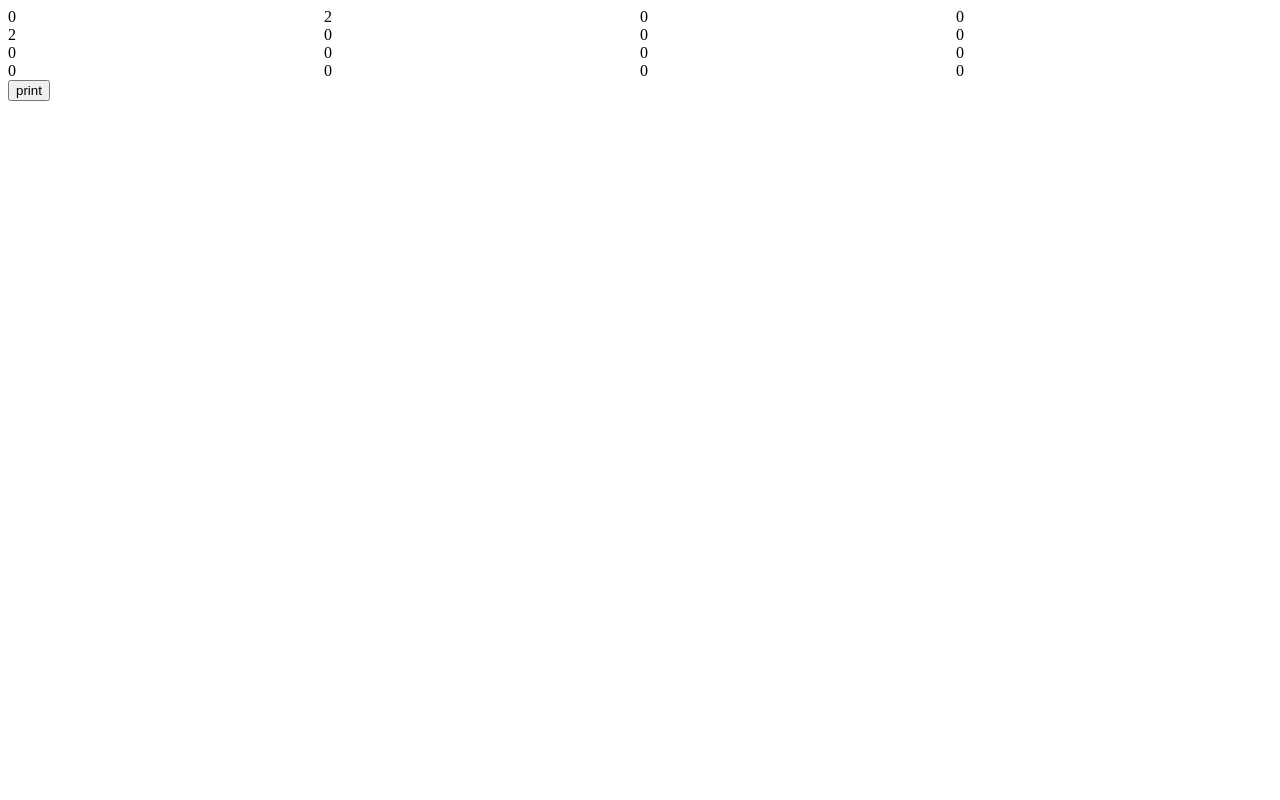
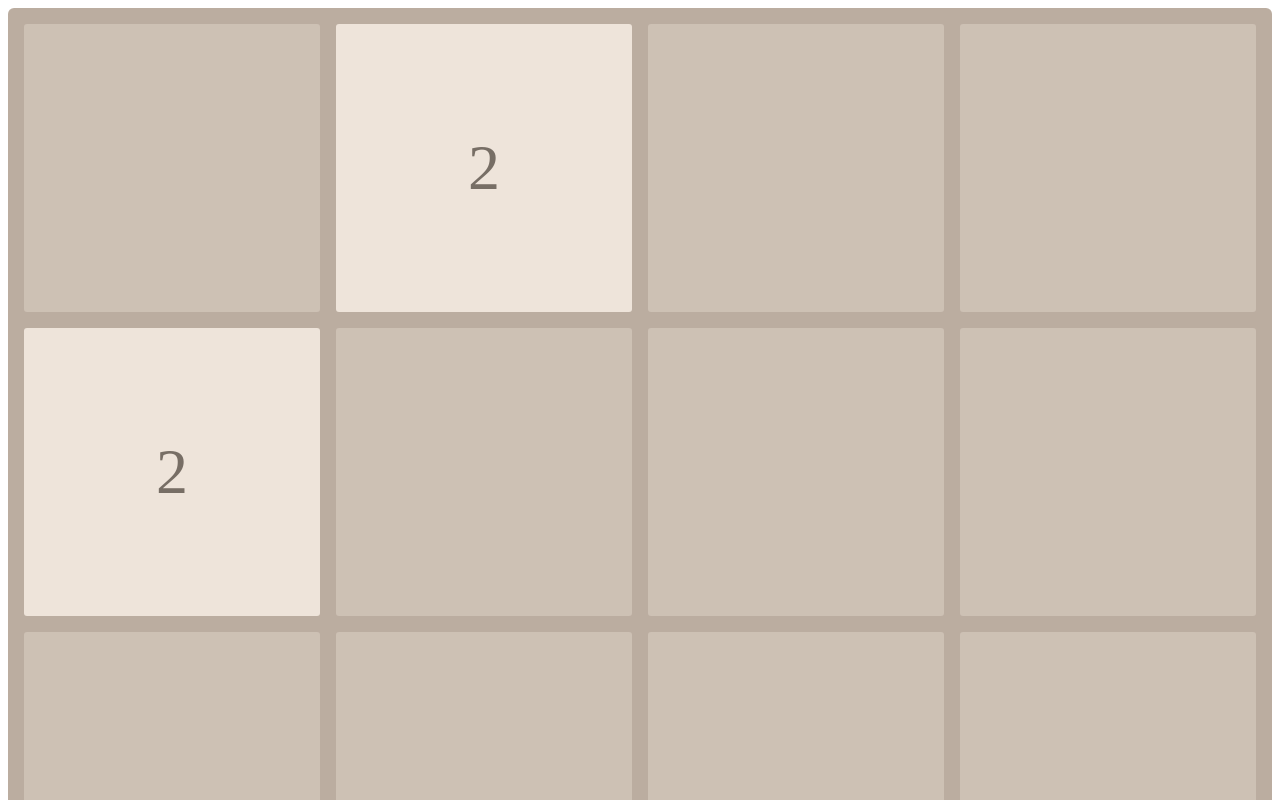
Before and after one commit to lsw0011/luke-playground, a React app in the folder frontend/: page / in a window 1280 px wide. Shown: the top 800 px of the page. Built offline with nearby package versions, Linux system fonts and the light colour scheme; the HTML template or start-up script is replaced by a standard one.

Commit message:
skinning taken care of

```diff
--- a/frontend/src/Game/Board.tsx
+++ b/frontend/src/Game/Board.tsx
@@ -188,7 +188,6 @@ const Board = () => {
     return (
         <>
             <GameBoard gameArray={gameArray} />
-            <button onClick={() => console.log(gameArray)}>print</button>
         </>
 
     )
--- a/frontend/src/Game/GameBoard.tsx
+++ b/frontend/src/Game/GameBoard.tsx
@@ -1,15 +1,25 @@
-import { Box } from '@material-ui/core';
+import { Box, Grid, makeStyles } from '@material-ui/core';
 import * as React from 'react'
+import Square from './Square';
+
+const useStyles = makeStyles((theme) => ({
+    board: {
+        borderRadius: '6px',
+        height: '95vw',
+        backgroundColor: '#BBADA0',
+        padding: '0.5rem'
+    },
+    row: {
+        height: '25%'
+    }
+}));
 
 const GameBoard = (props: {gameArray: number[]}) => {
     const [rowifiedArray, setRowifiedArray] = React.useState(new Array(4).fill(new Array(4).fill(0)))
     const [board, setBoard] = React.useState()
-    console.log('rerender props.gameArray', props.gameArray)
-    console.log('rerender rowifiedArray', rowifiedArray)
-    console.log('rerender board', board)
+    const classes = useStyles()
 
     const rows = (gameArray): number[][]  => {
-        console.log('rows', gameArray)
         const rowifiedArray: number[][] = [];
         let currentRow: number[] = [];
         for(let i = 0; i < gameArray.length; i++){
@@ -19,19 +29,21 @@ const GameBoard = (props: {gameArray: number[]}) => {
                 currentRow = [];
             }
         }
-        console.log(rowifiedArray)
         return rowifiedArray;
     }
 
     const constructBoard = (rowifiedArray) => {
         const board = rowifiedArray.map((el, i) => {
-            const row = el.map((el, i) => {
-                return <Box key={i} width={'25%'}>{el}</Box>
+            console.log(el)
+            const row = el.map((el, j) => {
+                return <Square value={el} key={`${i}${j}`} />
             })
             return (
-                <Box display={'flex'} key={i}>
-                    {row}
-                </Box>
+                <>
+                    <Grid className={classes.row} container justifyContent={'center'} wrap={'wrap'}>
+                        {row}
+                    </Grid>
+                </>
             )
         })
         return board
@@ -46,10 +58,11 @@ const GameBoard = (props: {gameArray: number[]}) => {
     }, [rowifiedArray])
 
     return (
-        <>
+        <Grid className={classes.board} >
             {board}
-        </>
+        </Grid>
     )
+
 }
 
 export default GameBoard
--- a/frontend/src/Game/Square.tsx
+++ b/frontend/src/Game/Square.tsx
@@ -2,17 +2,31 @@ import { Box, Grid, makeStyles } from '@material-ui/core'
 import * as React from 'react'
 
 
-const useStyles = makeStyles((theme) => ({
-
-}));
-
-const Square = (props) => {
-    const classes = useStyles()
 
 
+const Square = (props: {value: number }) => {
+    const backgroundColorMap = {'0': 'rgba(238, 228, 218, 0.35)', '2':'#eee4da', '4':'rgb(238, 225, 201)', '8':'#f3b27a', '16':'#f69664', '32':'#f77c5f', '64':'#f75f3b', '128': '#edd073', '256':'#edcc62', '512': '#edc950', '1024':'#edc53f', '2048': '#edc22e' }
+    const colorMap = {'0':'transparent', '2':'#776e65', '4':'#776e65', '8':'#f9f6f2', '16':'#f9f6f2', '32':'#f9f6f2', '64':'#f9f6f2', '128':'#f9f6f2', '256':'#f9f6f2', '512':'#f9f6f2', '1024':'#f9f6f2', '2048':'#f9f6f2' }
+    const useStyles = makeStyles((theme) => ({
+        squareContainer: {
+            padding: '0.5rem'
+        },
+        square: {
+            borderRadius: '3px',
+            height:'100%',
+            fontSize: '4rem',
+            color: colorMap[`${props.value}`],
+            backgroundColor: backgroundColorMap[`${props.value}`]
+        }
+    }));
+    const classes = useStyles()
+    console.log('fuck')
+
     return (
-        <Grid item xs={3}>
-
+        <Grid className={classes.squareContainer} container item xs={3}>
+            <Grid className={classes.square} container alignItems={'center'} justifyContent={'center'}>
+                {props.value}
+            </Grid>
         </Grid>
     )
 }
```
